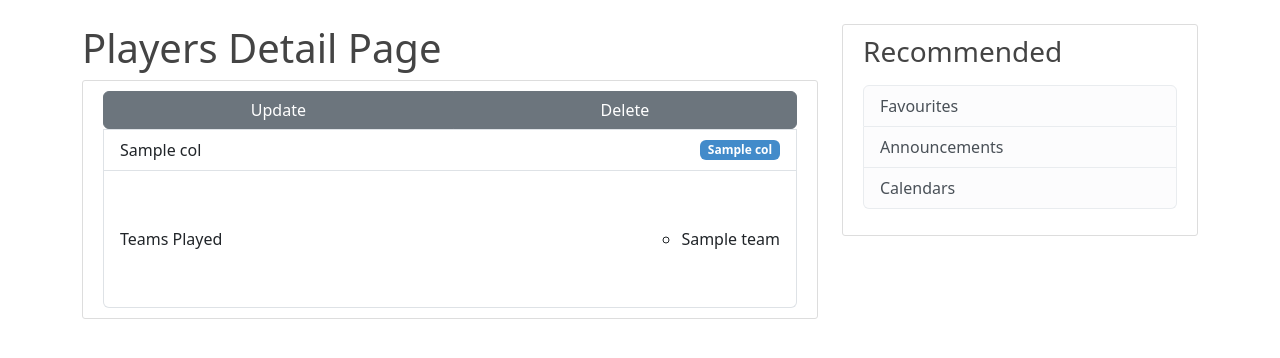
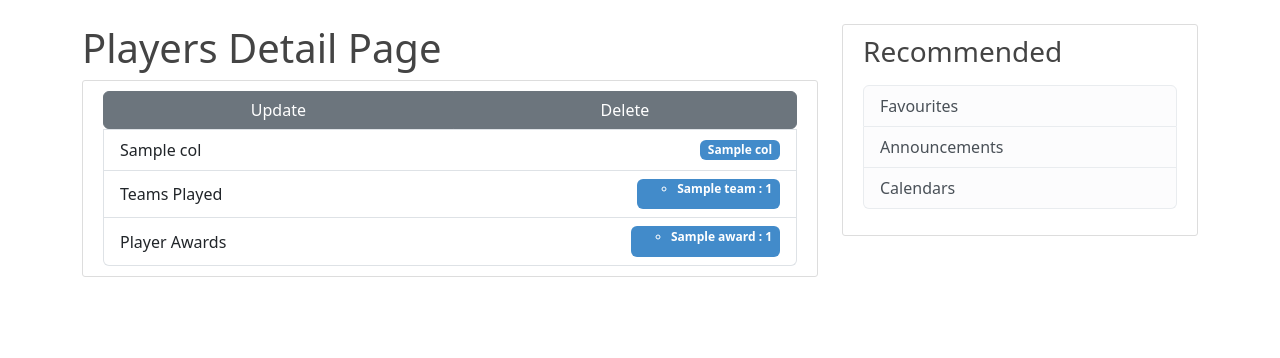
Before and after one commit to itudb2316/itudb2316, a Flask app: template baseball/app/players/templates/players_detail.html in a window 1280 px wide. Shown: the part 56-414 px from the top of the page. Run offline with Flask 3, Linux system fonts and the light colour scheme; the template is opened without the code that fills it: most values are stand-ins (such as "Sample title", 1, 10 or a date in 2020).

Commit message:
Fixed some details in players details page
information fetched from table joins are now properly formatted in page

```diff
--- a/baseball/app/players/templates/players_detail.html
+++ b/baseball/app/players/templates/players_detail.html
@@ -1,5 +1,8 @@
 {% extends "layout.html" %}
 {% block content %}
+
+
+
 <h1>Players Detail Page</h1>
 <article class="media content-section">
     <div class="media-body">
@@ -19,12 +22,36 @@
             {% endfor %}
             <li class="list-group-item d-flex justify-content-between align-items-center">
                 <span>Teams Played</span>
+
+                <span class="badge badge-primary badge-pill">
+                    <ul>
+                        {% for team in teams_played %}
+
+                            {% if loop.index == 1 %}
+                                <li style="margin-bottom: 10px;">{{ team[1] }} {{ ": " }} {{ team[0] }}</li>
+                            {% endif %}
+
+                            {% if loop.index != 1 and teams_played[loop.index - 2][0] != team[0] %}
+                                <li style="margin-bottom: 10px;">{{ team[1] }} {{ ": " }} {{ team[0] }}</li>
+                                <!-- ANCHORS TO TEAMS WİLL BE ADDED AFTER TEAMS İS İMPLEMENTED-->
+                            {% endif %}
+
+                        {% endfor %}
+                    </ul>
+                </span>
+
+            </li>
+            <li class="list-group-item d-flex justify-content-between align-items-center">
+                <span>Player Awards</span>
+                <span class="badge badge-primary badge-pill">
                 <ul>
-                    {% for team in teams_played %}
-                    <li>{{ team }}</li>
+                    {% for award in player_awards %}
+                        <li style="margin-bottom: 10px;">{{ award[1] }} {{": "}}{{ award[0] }}</li>
                     {% endfor %}
                 </ul>
+                </span>
             </li>
+
         </ul>
 
     </div>
--- a/baseball/app/players/views.py
+++ b/baseball/app/players/views.py
@@ -65,9 +65,10 @@ def players_detail():
         return redirect(url_for('players.players_search'))
 
     teams_played = players.getPlayedTeams(results[0][1]) # TODO: find a way to gather playerID from results instead of hardcoding index 1
-
+    player_awards = players.getPlayerAwards(results[0][1])
+    print("player_awards : ",player_awards)
     return render_template('players_detail.html', result=results[0], header=list(current_app.config['PLAYERS'].COLUMNS.keys()),
-                                                                                teams_played=teams_played)
+                                                                                teams_played=teams_played, player_awards=player_awards)
 
 @app.route('/players/update_form', methods=["GET", "POST"])
 def players_update_search():
```
Also changed, not shown: baseball/app/players/models.py (+20 -1 lines).
